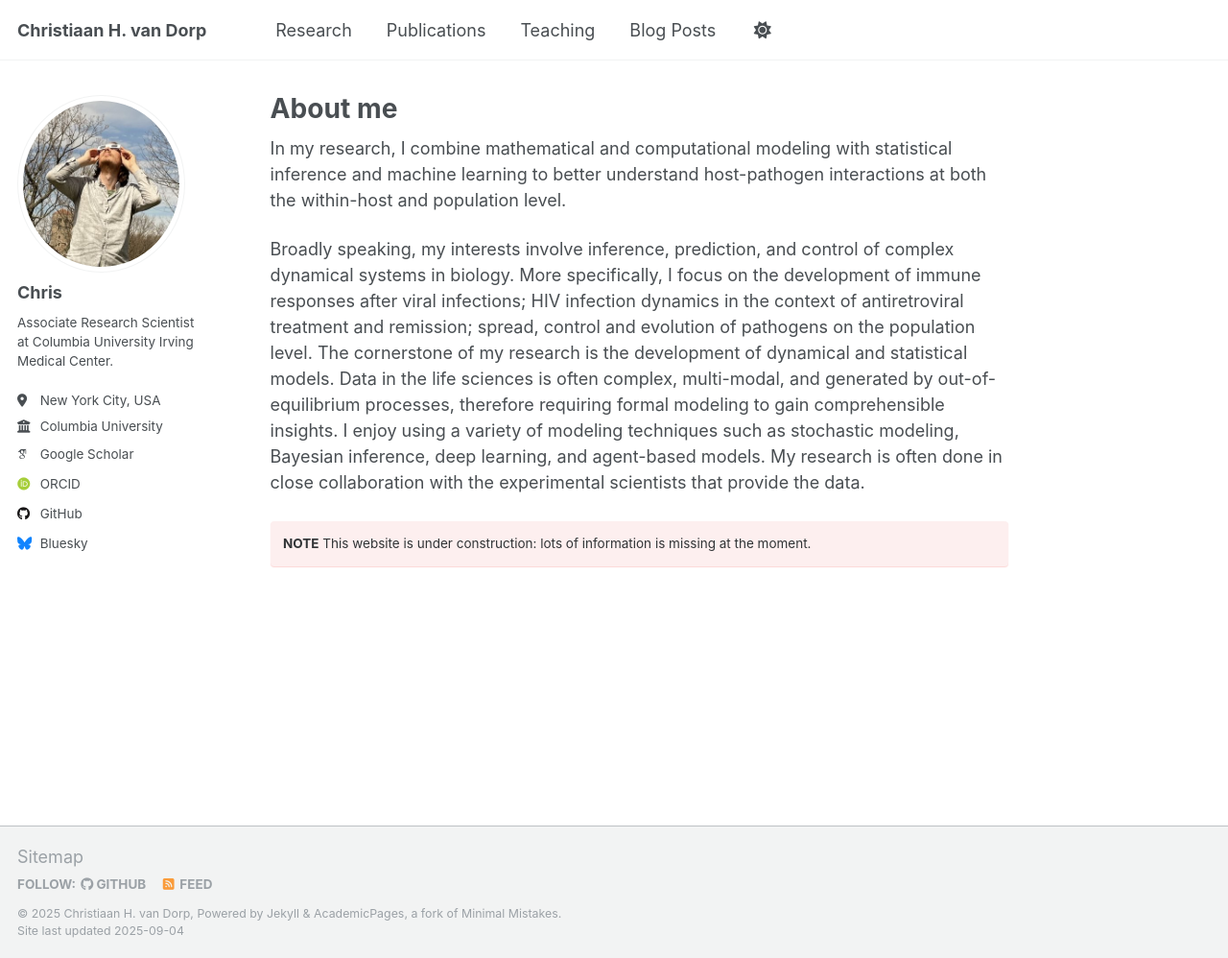
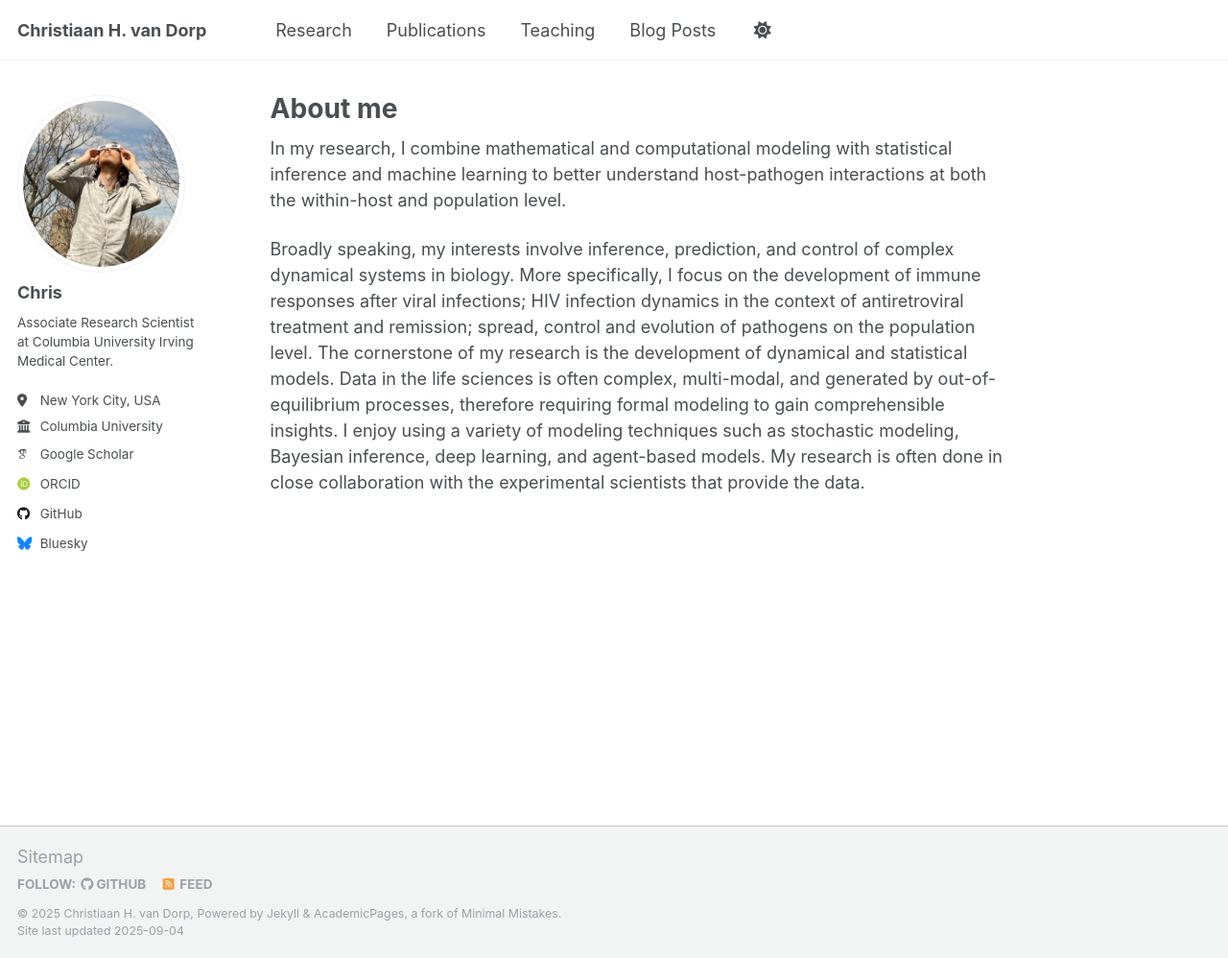
Before and after one commit to chvandorp/chvandorp.github.io, a Jekyll site: the page built from _pages/about.md, in a window 1280 px wide and 998 px high. Shown: the whole window at 96% size. Built offline with Jekyll 4.4.1, drawn with Linux system fonts in a browser that asks for light colours; some web fonts are replaced.

Commit message:
removed warning

```diff
--- a/_pages/about.md
+++ b/_pages/about.md
@@ -12,13 +12,3 @@ In my research, I combine mathematical and computational modeling with statistic
 
 Broadly speaking, my interests involve inference, prediction, and control of complex dynamical systems in biology. More specifically, I focus on the development of immune responses after viral infections; HIV infection dynamics in the context of antiretroviral treatment and remission; spread, control and evolution of pathogens on the population level. The cornerstone of my research is the development of dynamical and statistical models. Data in the life sciences is often complex, multi-modal, and generated by out-of-equilibrium processes, therefore requiring formal modeling to gain comprehensible insights.
 I enjoy using a variety of modeling techniques such as stochastic modeling, Bayesian inference, deep learning, and agent-based models. My research is often done in close collaboration with the experimental scientists that provide the data.
-
-{% capture notice-text %}
-**NOTE** This website is under construction: lots of information is missing at the moment.
-{% endcapture %}
-
-<div class="notice--danger">
-
-{{ notice-text | markdownify }}
-
-</div>
```
